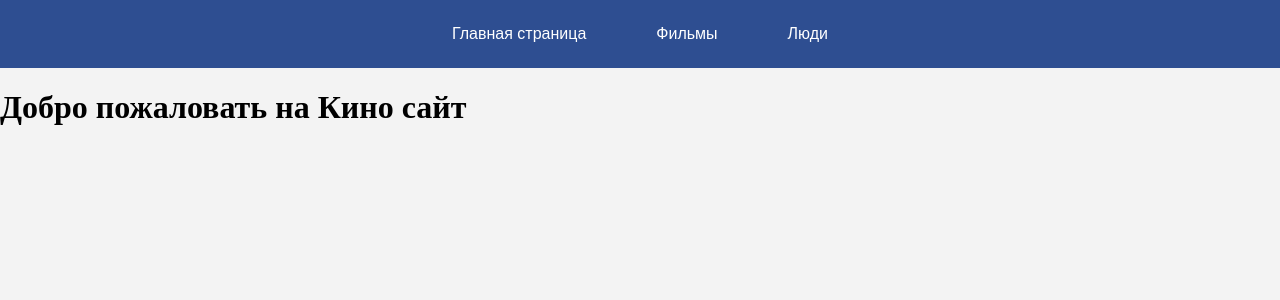
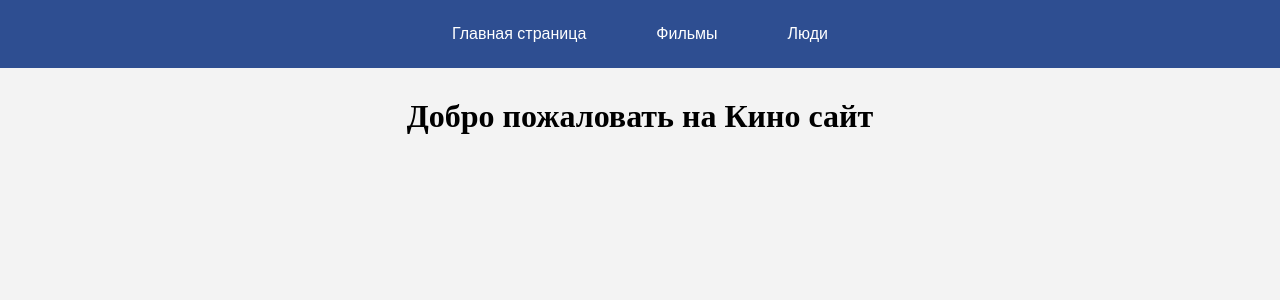
Before and after one commit to yrssl01/OneLabFront, an Angular app in the folder project/: page / in a window 1280 px wide. Shown: the top 300 px of the page. Built offline with nearby package versions, Linux system fonts and the light colour scheme.

Commit message:
little update

```diff
--- a/project/src/app/home/home.component.css
+++ b/project/src/app/home/home.component.css
@@ -0,0 +1,4 @@
+h1 {
+    text-align: center;
+    margin: 30px 0;
+}
--- a/project/src/app/home/home.component.html
+++ b/project/src/app/home/home.component.html
@@ -1 +1,4 @@
-<h1>Добро пожаловать на Кино сайт</h1>
+
+<div class="container">
+    <h1>Добро пожаловать на Кино сайт</h1>
+</div>
```
Also changed, not shown: 1 other file (tests, documents, lock files or other folders).
